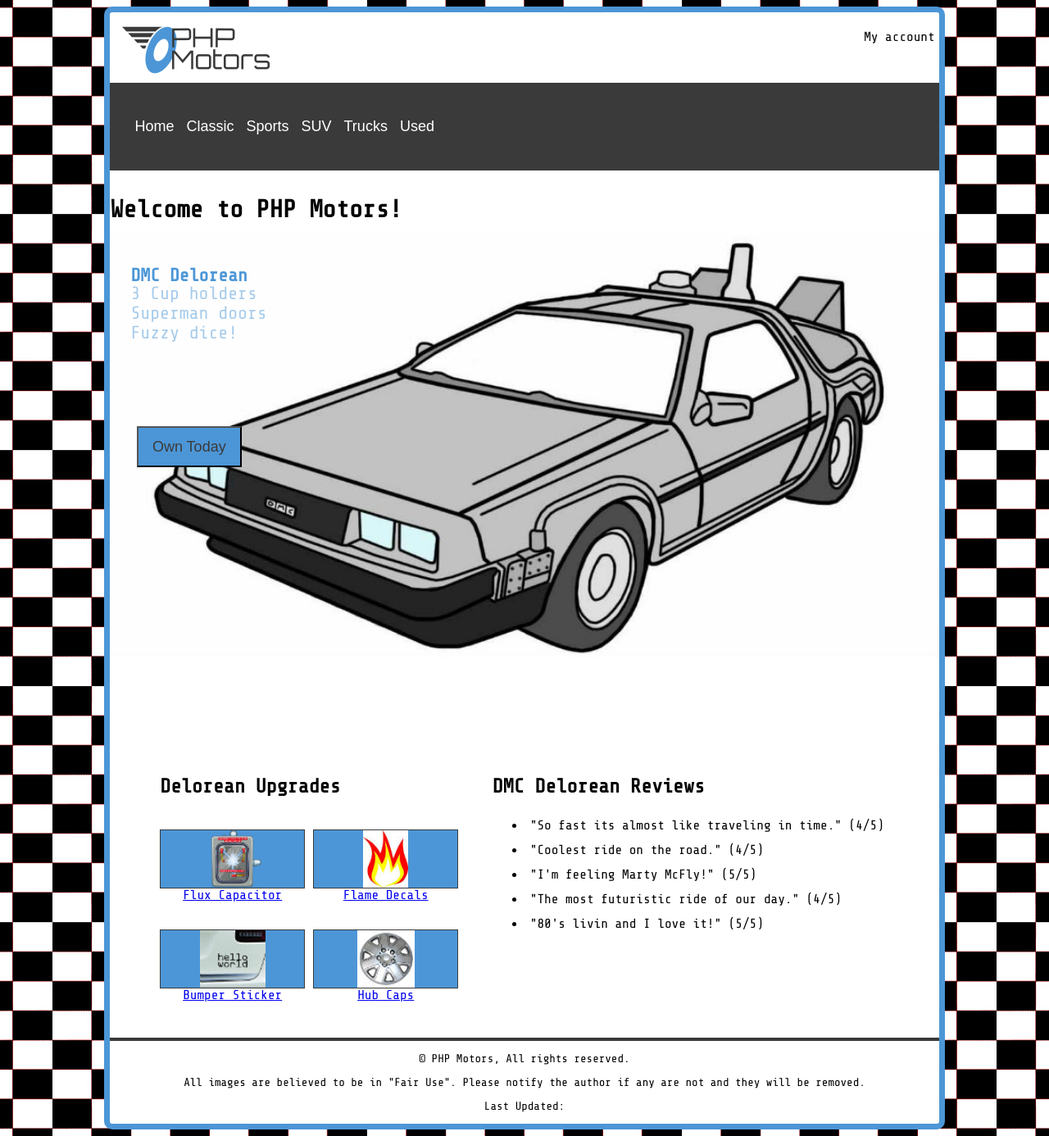
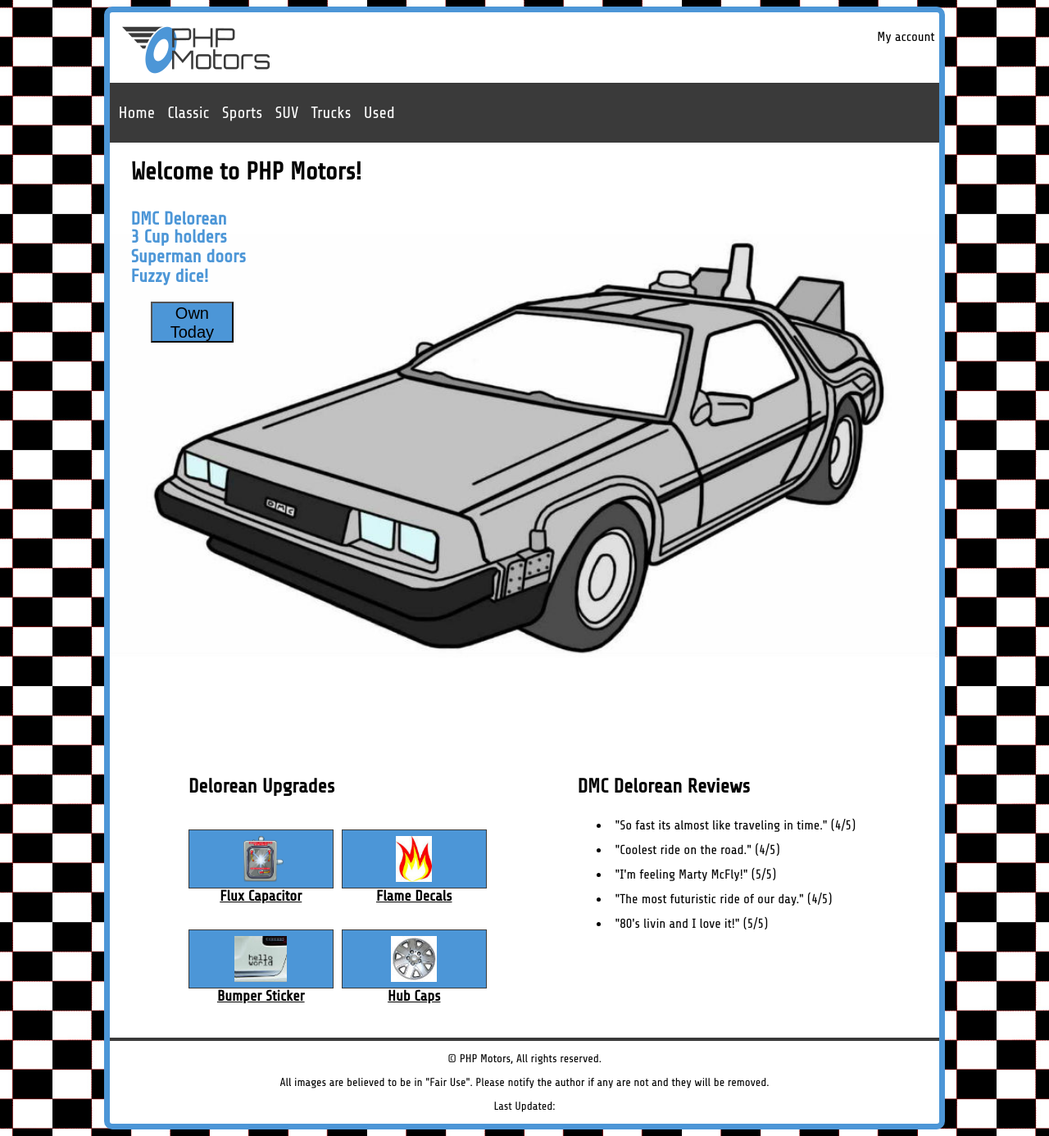
Before and after one commit to michelleguti17/CSE-340, a PHP site: page /home.php in a window 1280 px wide. Shown: the whole page at 82% size. Run offline with PHP 8.4, Linux system fonts and the light colour scheme.

Commit message:
final commit week 2

```diff
--- a/phpmotors/styles.css
+++ b/phpmotors/css/styles.css
@@ -1,17 +1,16 @@
-@import url('https://fonts.googleapis.com/css2?family=Share+Tech+Mono&display=swap');
+@import url('https://fonts.googleapis.com/css2?family=Share+Tech&display=swap');
 
 body{
     background:none;
 
-    font-family: 'Share Tech Mono', monospace;
+    font-family: 'Share Tech', sans-serif;
 }
 
 .template-home{
     width:100%;
     background-color: white;
     margin: 0 auto;
-    border: solid 7px #4c96d7;
-    border-radius: 10px;
+
 }
 header{
     padding:5px;
@@ -24,7 +23,7 @@ nav {
     background-color:#3a3a3a ;
     display: flex;
     flex-direction: row;
-    font-family: 'Share Tech', sans-serif;
+
 
 }
 
@@ -62,12 +61,22 @@ nav ul li a:hover{
 nav ul li a:hover{
     color: #3a3a3a;
 }
+.temp-title{
+    font-size: 36px;
+}
 .content{
     font-size: 30px;
     font-weight: 600;
+    color: black;
+
+
 }
-.car-descritpion{
+#car-description{
     position: relative;
+    margin-top: 3em;
+}
+.DCM{
+    margin-top: 1.5em;
 }
 h3{
     color: #4c96d7;
@@ -78,20 +87,25 @@ h3{
 }
 
 .paragraph-description{
-    color: #a6cbeb;
+    color: #4c96d7;
     padding-left: 10px;
     position: absolute;
     z-index: 1;
-    margin-top: 0.2em;
+    margin-top: 3.3em;
+
+    font-weight: 800;
 
 }
 button{
   margin-left: 5em;
     background-color: #4c96d7;
-    color: #3a3a3a;
+    color: black;
     height:50px;
     width:50%;
-    font-size: 18px;
+
+    font-size: 20px;
+
+
 
 }
 
@@ -107,10 +121,11 @@ li .list-description{
 .ld{
     padding: 6px;
 }
+
 #delorean{
     position: relative;
     width:100%;
-    margin-top: -1em;
+    margin-top: 4em;
 }
 #upgrade-img {
     display: grid;
@@ -131,10 +146,17 @@ li .list-description{
 
 
 }
+
+.upgrades a {
+   font-weight: 700;
+   color: #000000;
+font-size: 18px;
+}
 .upgrades img {
-    height: 100%;
+    height: 80%;
     display: block;
     margin: auto;
+    padding: 7px;
 }
 #upgrade1{
     grid-column: 1;
@@ -160,15 +182,17 @@ footer p{
         background: center/30% url("/phpmotors/images/site/checkerboard.jpg");
 
     }
-
-    .template-home{
+  .template-home{
         width:80%;
+        border: solid 7px #4c96d7;
+        border-radius: 10px;
     }
 
     nav{
-        padding: 10px;
-        font-size: 18px;
+
+        font-size: 20px;
     }
+
     h3 , .paragraph-description{
 
         padding-left: 25px;
@@ -177,19 +201,17 @@ footer p{
 
     }
 
-    h3{
-        margin-top: 1em;
-    }
+
 
     .paragraph-description{
-        margin-top:2em;
+        margin-top:2.5em;
     }
 
 
     button{
         position: absolute;
-       top: 65%;
-        left: 6%;
+       top: 25%;
+        left: -5%;
         width:10%;
 
 
--- a/phpmotors/home.php
+++ b/phpmotors/home.php
@@ -4,12 +4,14 @@
     <meta charset="UTF-8">
     <meta http-equiv="X-UA-Compatible" content="IE=edge">
     <meta name="viewport" content="width=device-width, initial-scale=1.0">
-    <link rel="stylesheet" href="styles.css">
+    <link rel="stylesheet" href="css/styles.css">
+
     <title>PHP MOTORS - HOME</title>
     <script src='script.js'></script>
 </head>
 
 <body>
+
 <div class='template-home'>
 <header>
     <?php require_once $_SERVER['DOCUMENT_ROOT'] .'/phpmotors/snippets/header.php'; ?>
@@ -18,12 +20,13 @@
 
 
 <main>
-<p class='content'>Welcome to PHP Motors!</p>
+<div id="car-description">
+<h3 class='content'>Welcome to PHP Motors!</h3>
 
-<div id="car-description">
-                <h3>DMC Delorean</h3>
 
-                <p class= "paragraph-description">3 Cup holders <br>
+
+            <h3 class="DCM">DMC Delorean</h3>
+            <p class= "paragraph-description">3 Cup holders <br>
                 Superman doors <br>
                 Fuzzy dice!</p>
                 <img id ="delorean" src="/phpmotors/images/delorean.jpg" alt="Car-Delorean">
@@ -31,7 +34,7 @@
 </div>
 <div id =flex-des>
 <div id="car-reviews">
-                <h2>DMC Delorean Reviews</h2>
+                <h2 class="titleRe">DMC Delorean Reviews</h2>
                 <ul class= "list-description">
                     <li class="ld">"So fast its almost like traveling in time." (4/5)</li>
                     <li class="ld">"Coolest ride on the road." (4/5)</li>
@@ -41,7 +44,7 @@
                 </ul>
 </div>
 <div id="car-upgrades">
-<h2>Delorean Upgrades</h2>
+<h2 class="titleRe">Delorean Upgrades</h2>
                 <div id="upgrade-img">
 
                     <div class="upgrades" id="upgrade1">
--- a/phpmotors/snippets/navigation.php
+++ b/phpmotors/snippets/navigation.php
@@ -1,10 +1,9 @@
-<nav id="page_nav">
+
   <ul>
-  <li><a class="a-nav" href="/">Home</a><li>
-  <li><a href="/">Classic</a><li>
-  <li><a href="/">Sports</a><li>
-  <li><a href="/">SUV</a><li>
-  <li><a href="/">Trucks</a><li>
-  <li><a href="/">Used</a><li>
+  <li><a class="a-nav" href="#">Home</a><li>
+  <li><a href="#">Classic</a><li>
+  <li><a href="#">Sports</a><li>
+  <li><a href="#">SUV</a><li>
+  <li><a href="#">Trucks</a><li>
+  <li><a href="#">Used</a><li>
   </ul>
-</nav>
```
Also changed, not shown: phpmotors/template.php (+9 -5 lines).
